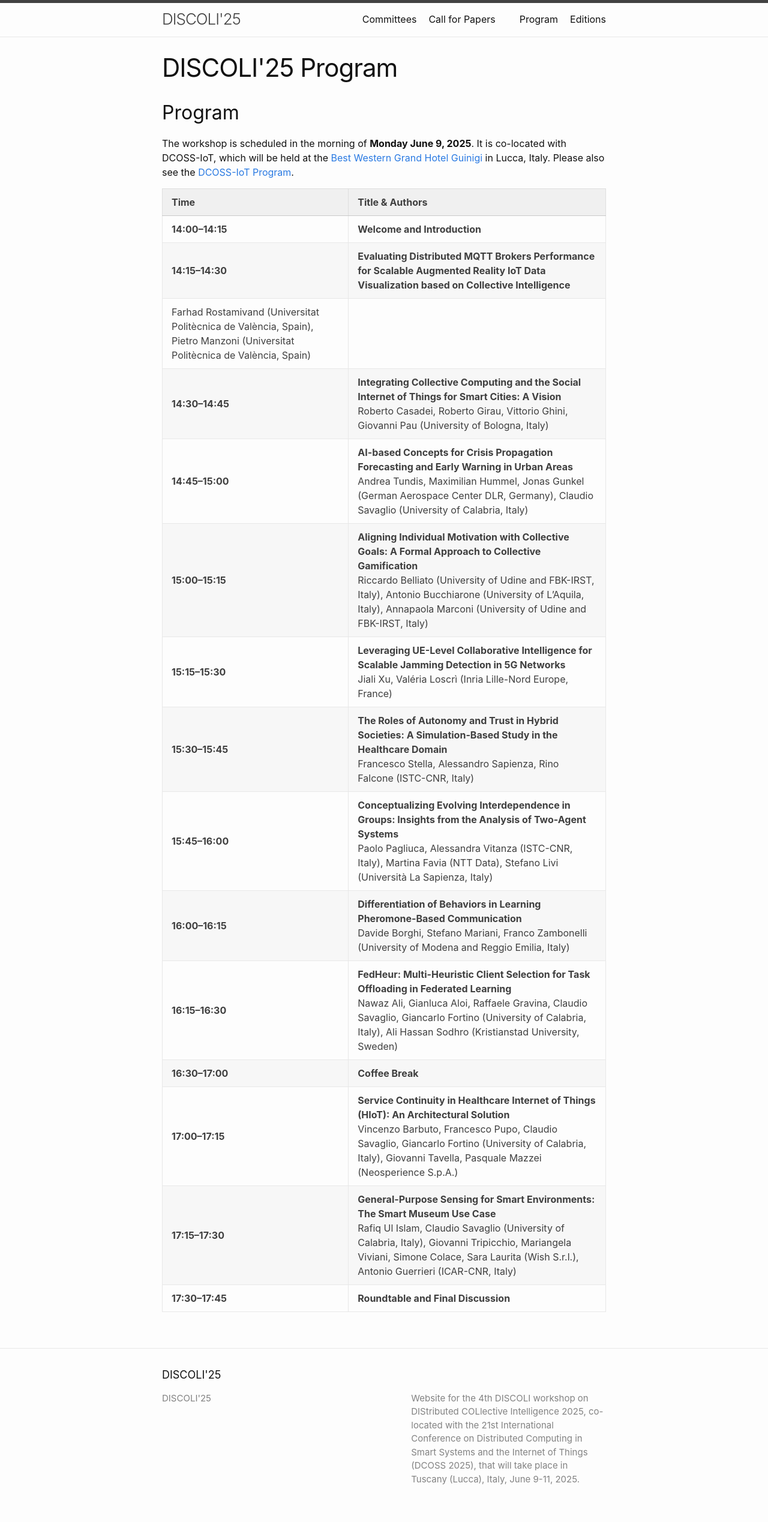
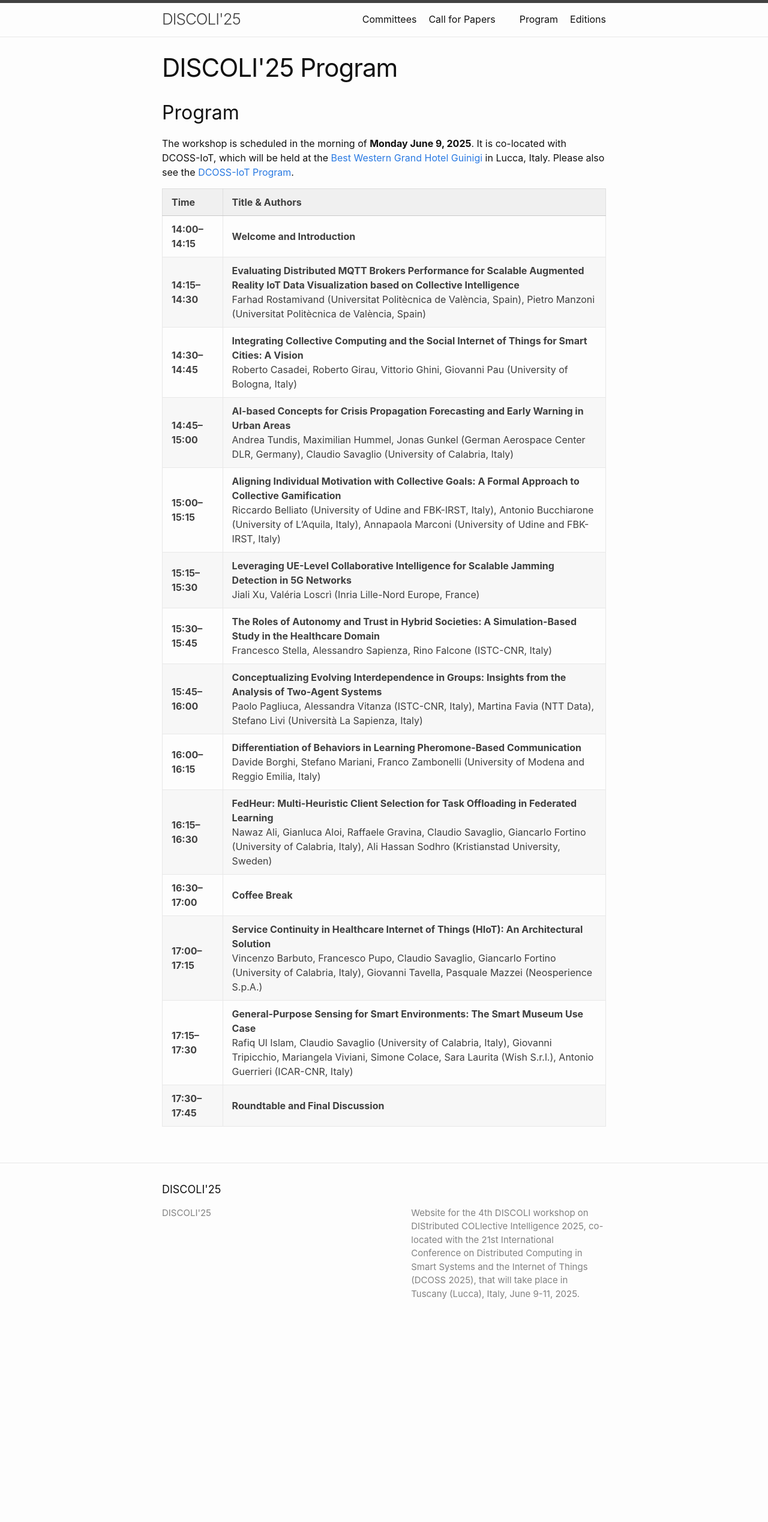
Before and after one commit to discoli-workshop/2026, a Jekyll site: the page built from program.md, in a window 1280 px wide. Shown: the whole page at 60% size. Built offline with Jekyll 4.4.1, drawn with Linux system fonts in a browser that asks for light colours; after the commit the page ends 2228 px from its top, so only the background shows below that.

Commit message:
fix format

```diff
--- a/program.md
+++ b/program.md
@@ -16,8 +16,7 @@ It is co-located with DCOSS-IoT, which will be held at the [Best Western Grand H
 | Time        | Title & Authors |
 |-------------|-----------------|
 | **14:00–14:15** | **Welcome and Introduction** |
-| **14:15–14:30** | **Evaluating Distributed MQTT Brokers Performance for Scalable Augmented Reality IoT Data Visualization based on Collective Intelligence**
-Farhad Rostamivand (Universitat Politècnica de València, Spain), Pietro Manzoni (Universitat Politècnica de València, Spain) |
+| **14:15–14:30** | **Evaluating Distributed MQTT Brokers Performance for Scalable Augmented Reality IoT Data Visualization based on Collective Intelligence**  <br /> Farhad Rostamivand (Universitat Politècnica de València, Spain), Pietro Manzoni (Universitat Politècnica de València, Spain) |
 | **14:30–14:45** | **Integrating Collective Computing and the Social Internet of Things for Smart Cities: A Vision**  <br/> Roberto Casadei, Roberto Girau, Vittorio Ghini, Giovanni Pau (University of Bologna, Italy) |
 | **14:45–15:00** | **AI-based Concepts for Crisis Propagation Forecasting and Early Warning in Urban Areas**  <br/> Andrea Tundis, Maximilian Hummel, Jonas Gunkel (German Aerospace Center DLR, Germany), Claudio Savaglio (University of Calabria, Italy) |
 | **15:00–15:15** | **Aligning Individual Motivation with Collective Goals: A Formal Approach to Collective Gamification**  <br/> Riccardo Belliato (University of Udine and FBK-IRST, Italy), Antonio Bucchiarone (University of L'Aquila, Italy), Annapaola Marconi (University of Udine and FBK-IRST, Italy) |
```
